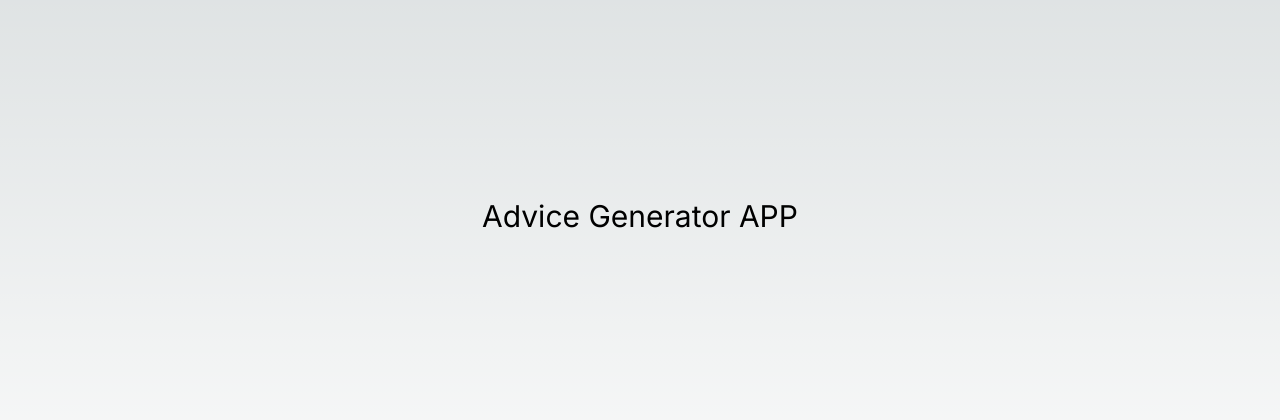
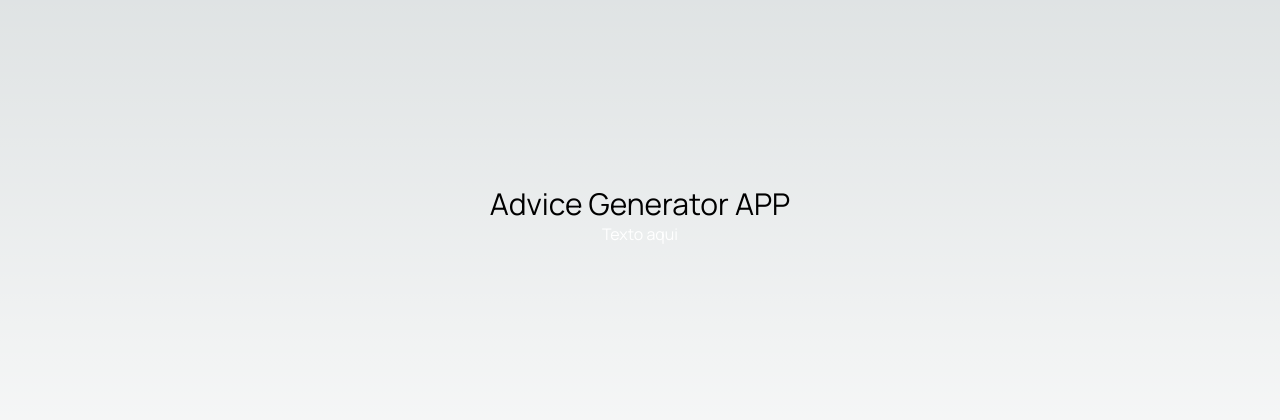
Before and after one commit to junior-leandro/advice-generator-app, a Next.js app: page / in a window 1280 px wide. Shown: the part 184-604 px from the top of the page. Built offline with nearby package versions, Linux system fonts and the light colour scheme; no server answers.

Commit message:
API connection

```diff
--- /dev/null
+++ b/src/app/components/Adviceslip.tsx
@@ -0,0 +1,24 @@
+'use client'
+
+import { useEffect, useState } from "react";
+
+
+const AdviceSlip = () => {
+
+    const[data, setData] = useState({
+        id: "",
+        advice: ""
+    });
+
+    useEffect(()=>{
+        fetch('https://api.adviceslip.com/advice')
+        .then(response => response.json())
+        .then(data => console.log(data))
+    },[])
+
+    return(
+        <span className="text-white ">Texto aqui </span>
+    )
+}
+
+export default AdviceSlip;
--- a/src/app/layout.tsx
+++ b/src/app/layout.tsx
@@ -1,8 +1,8 @@
 import type { Metadata } from 'next'
-import { Inter } from 'next/font/google'
+import { Manrope } from 'next/font/google'
 import './globals.css'
 
-const inter = Inter({ subsets: ['latin'] })
+const manrope = Manrope({ subsets: ['latin'] })
 
 export const metadata: Metadata = {
   title: 'Advice Generator APP',
@@ -16,7 +16,9 @@ export default function RootLayout({
 }) {
   return (
     <html lang="pt-BR">
-      <body className={inter.className}>{children}</body>
+      <body className={manrope.className}>
+        {children}
+      </body>
     </html>
   )
 }
--- a/src/app/page.tsx
+++ b/src/app/page.tsx
@@ -1,8 +1,11 @@
+import AdviceSlip from "./components/Adviceslip";
 
 export default function Home() {
+
   return (
-    <main className="flex w-screen h-screen justify-center items-center">
+    <main className="flex flex-col w-screen h-screen justify-center items-center">
       <h1 className="text-3xl">Advice Generator APP</h1>
+      <AdviceSlip />
     </main>
   )
 }
```
